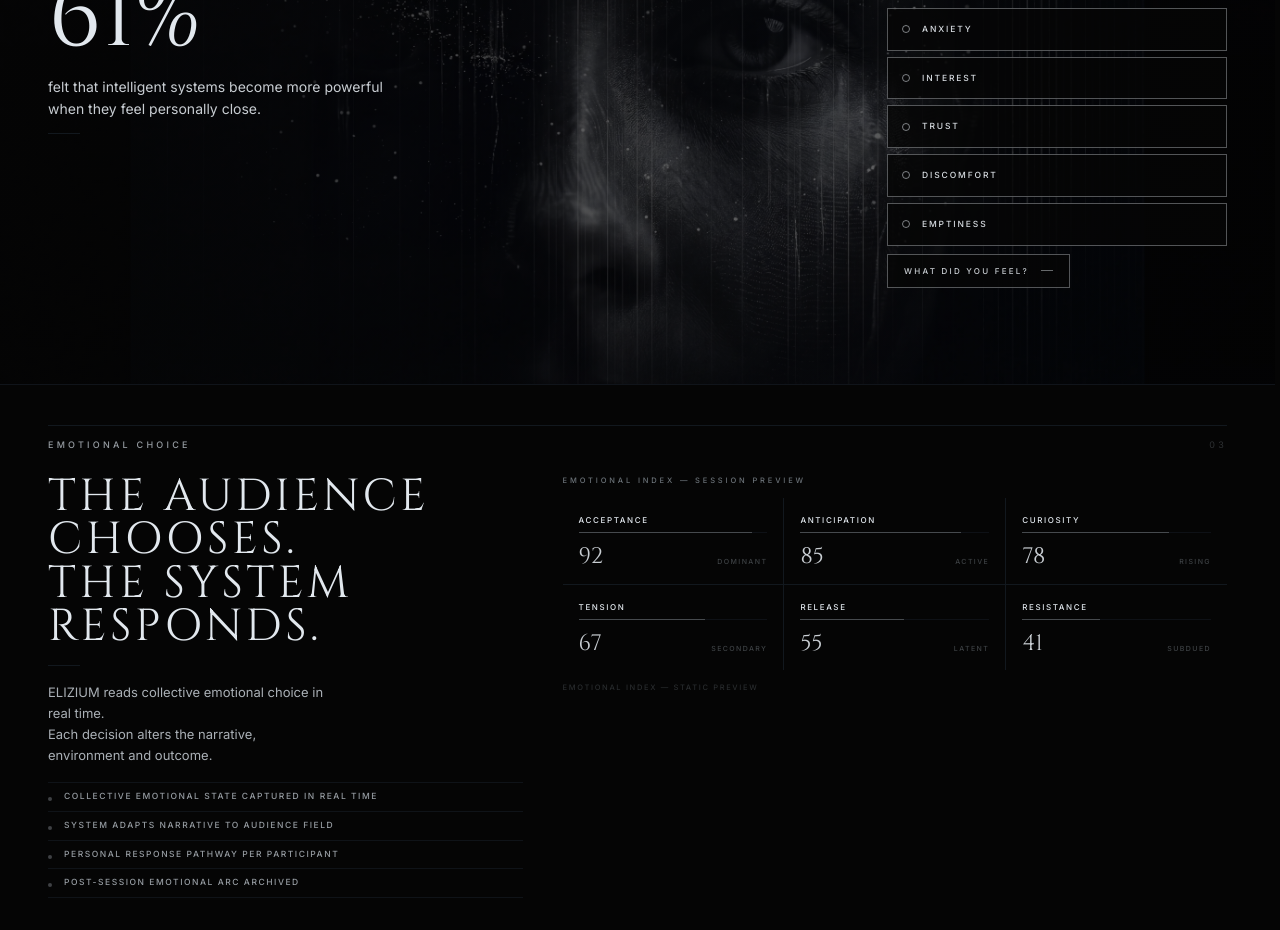
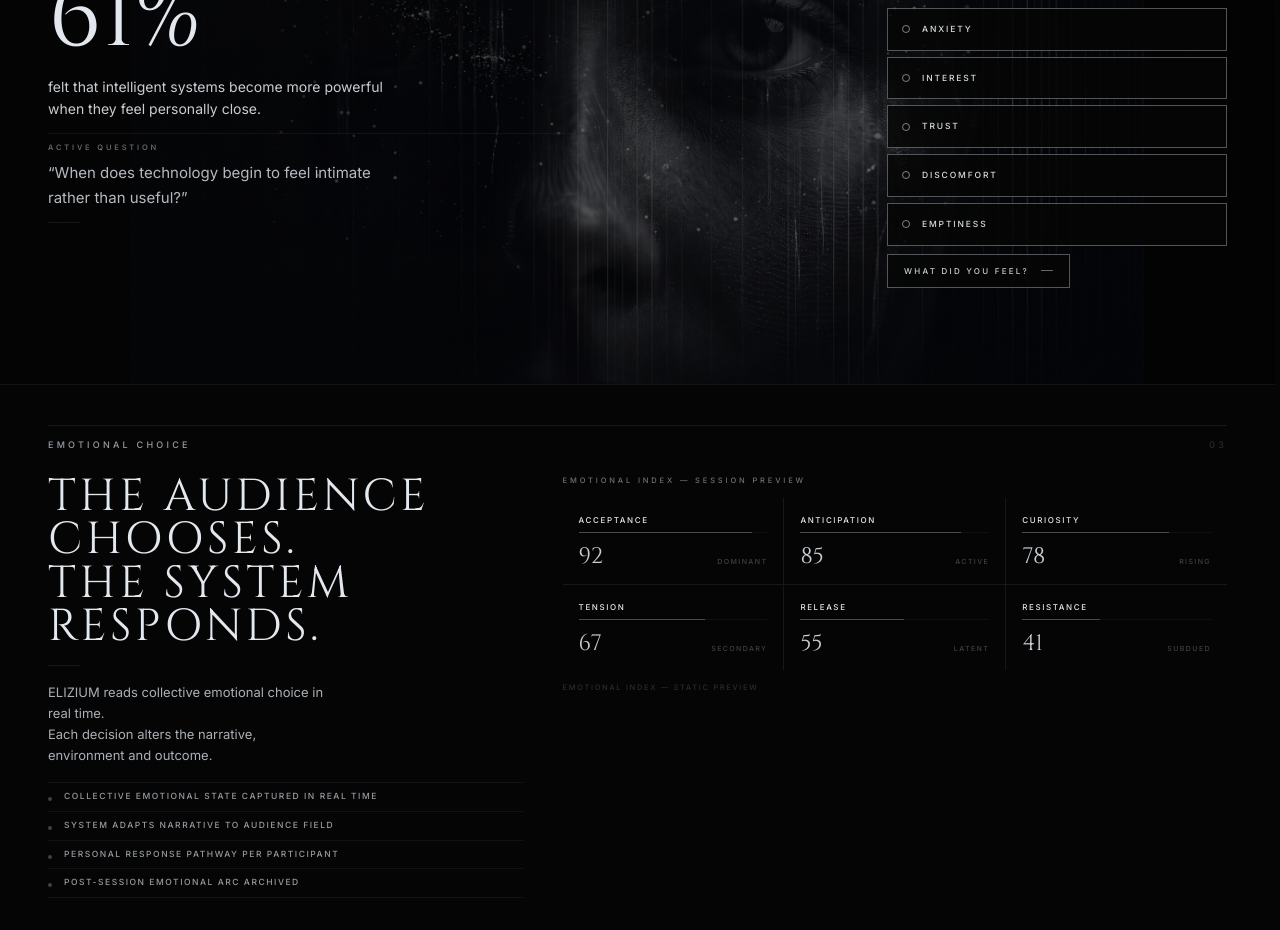
Before and after one commit to elizpresent-sketch/elysium-ai-website, a Next.js app: page / in a window 1280 px wide. Shown: the part 900-1830 px from the top of the page. Built offline with nearby package versions, Linux system fonts and the light colour scheme.

Commit message:
Show active signal prompt on homepage

```diff
--- a/src/app/page.tsx
+++ b/src/app/page.tsx
@@ -475,6 +475,14 @@ export default function Home() {
                 <p className="text-[14px] text-[#C8CDD2] leading-relaxed max-w-[340px]">
                   {ACTIVE_SIGNAL.statement}
                 </p>
+                <div className="flex flex-col gap-2 pt-2 border-t border-[#1C2530]/45">
+                  <span className="text-[7.5px] tracking-[0.38em] uppercase text-[#6B7278] font-medium">
+                    Active Question
+                  </span>
+                  <p className="text-[15px] text-[#B4BAC0] leading-relaxed max-w-[340px]">
+                    &ldquo;{ACTIVE_SIGNAL.prompt}&rdquo;
+                  </p>
+                </div>
                 <Rule />
               </motion.div>
             </motion.div>
```
